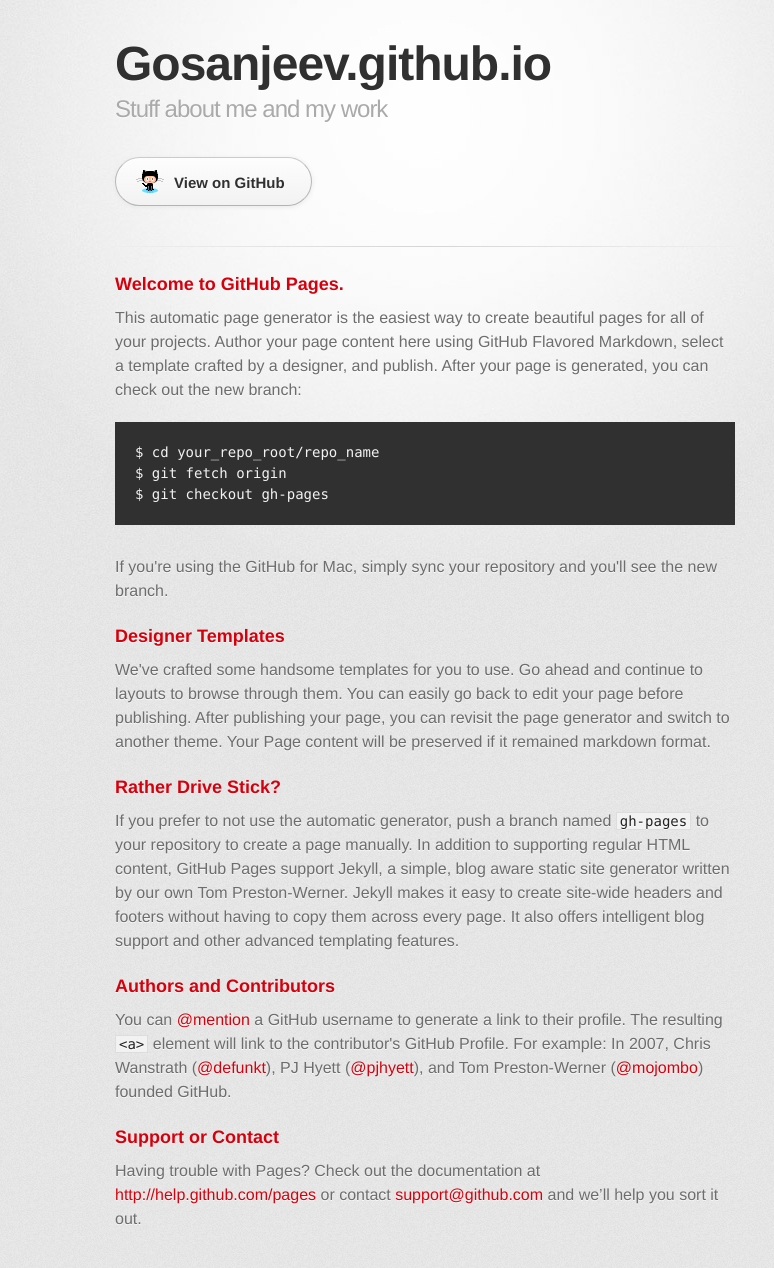
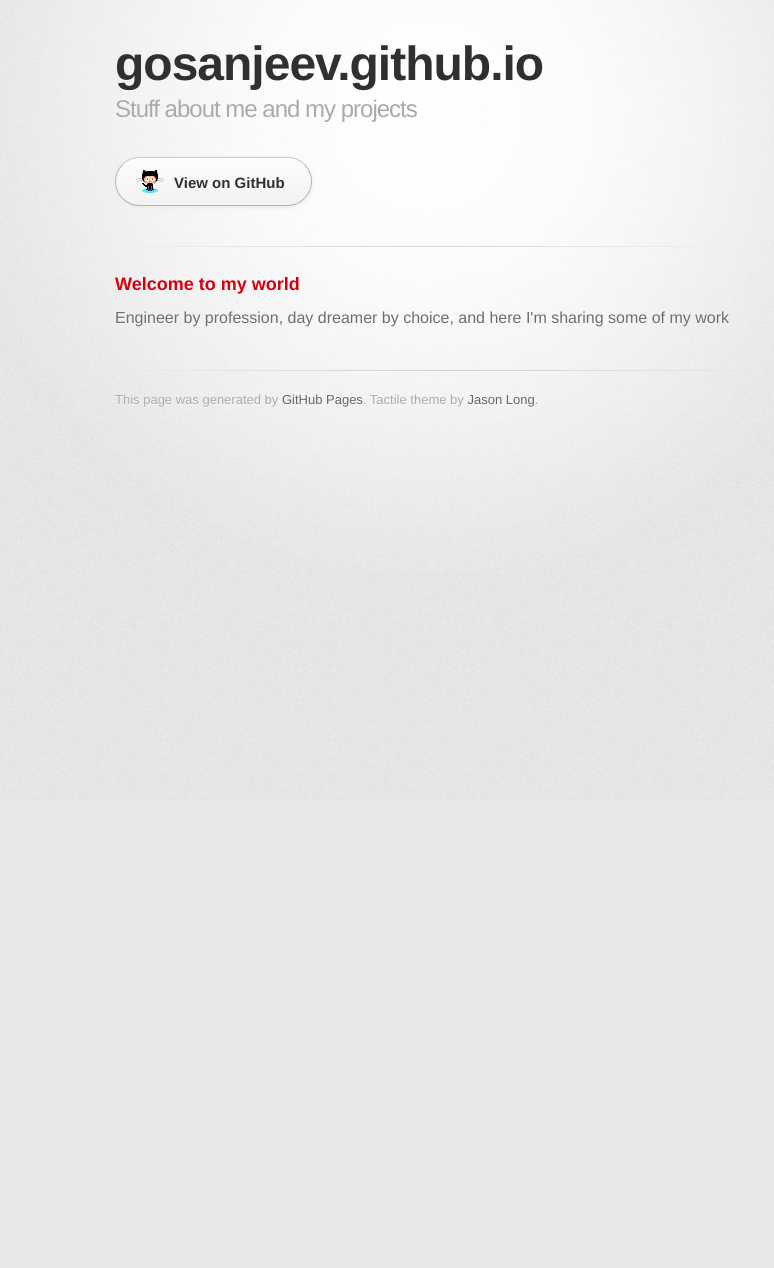
Before and after one commit to gosanjeev/gosanjeev.github.io, a plain HTML site: page index.html in a window 1280 px wide. Shown: the top 1268 px of the page, without its empty margins (215-989 px from the left). After the commit the page ends 800 px from the top, so only its background shows below. Drawn offline with Linux system fonts and the light colour scheme; a web font is replaced by a local one.

Commit message:
Replace master branch with page content via GitHub

```diff
--- a/index.html
+++ b/index.html
@@ -10,7 +10,7 @@
     <!--[if lt IE 9]>
     <script src="//html5shiv.googlecode.com/svn/trunk/html5.js"></script>
     <![endif]-->
-    <title>Gosanjeev.github.io by gosanjeev</title>
+    <title>gosanjeev.github.io by gosanjeev</title>
   </head>
 
   <body>
@@ -18,8 +18,8 @@
       <div class="inner">
 
         <header>
-          <h1>Gosanjeev.github.io</h1>
-          <h2>Stuff about me and my work</h2>
+          <h1>gosanjeev.github.io</h1>
+          <h2>Stuff about me and my projects</h2>
         </header>
 
         <section id="downloads" class="clearfix">
@@ -30,36 +30,9 @@
 
         <section id="main_content">
           <h3>
-<a name="welcome-to-github-pages" class="anchor" href="#welcome-to-github-pages"><span class="octicon octicon-link"></span></a>Welcome to GitHub Pages.</h3>
+<a name="welcome-to-my-world" class="anchor" href="#welcome-to-my-world"><span class="octicon octicon-link"></span></a>Welcome to my world</h3>
 
-<p>This automatic page generator is the easiest way to create beautiful pages for all of your projects. Author your page content here using GitHub Flavored Markdown, select a template crafted by a designer, and publish. After your page is generated, you can check out the new branch:</p>
-
-<pre><code>$ cd your_repo_root/repo_name
-$ git fetch origin
-$ git checkout gh-pages
-</code></pre>
-
-<p>If you're using the GitHub for Mac, simply sync your repository and you'll see the new branch.</p>
-
-<h3>
-<a name="designer-templates" class="anchor" href="#designer-templates"><span class="octicon octicon-link"></span></a>Designer Templates</h3>
-
-<p>We've crafted some handsome templates for you to use. Go ahead and continue to layouts to browse through them. You can easily go back to edit your page before publishing. After publishing your page, you can revisit the page generator and switch to another theme. Your Page content will be preserved if it remained markdown format.</p>
-
-<h3>
-<a name="rather-drive-stick" class="anchor" href="#rather-drive-stick"><span class="octicon octicon-link"></span></a>Rather Drive Stick?</h3>
-
-<p>If you prefer to not use the automatic generator, push a branch named <code>gh-pages</code> to your repository to create a page manually. In addition to supporting regular HTML content, GitHub Pages support Jekyll, a simple, blog aware static site generator written by our own Tom Preston-Werner. Jekyll makes it easy to create site-wide headers and footers without having to copy them across every page. It also offers intelligent blog support and other advanced templating features.</p>
-
-<h3>
-<a name="authors-and-contributors" class="anchor" href="#authors-and-contributors"><span class="octicon octicon-link"></span></a>Authors and Contributors</h3>
-
-<p>You can <a href="https://github.com/blog/821" class="user-mention">@mention</a> a GitHub username to generate a link to their profile. The resulting <code>&lt;a&gt;</code> element will link to the contributor's GitHub Profile. For example: In 2007, Chris Wanstrath (<a href="https://github.com/defunkt" class="user-mention">@defunkt</a>), PJ Hyett (<a href="https://github.com/pjhyett" class="user-mention">@pjhyett</a>), and Tom Preston-Werner (<a href="https://github.com/mojombo" class="user-mention">@mojombo</a>) founded GitHub.</p>
-
-<h3>
-<a name="support-or-contact" class="anchor" href="#support-or-contact"><span class="octicon octicon-link"></span></a>Support or Contact</h3>
-
-<p>Having trouble with Pages? Check out the documentation at <a href="http://help.github.com/pages">http://help.github.com/pages</a> or contact <a href="mailto:support@github.com">support@github.com</a> and we’ll help you sort it out.</p>
+<p>Engineer by profession, day dreamer by choice, and here I'm sharing some of my work</p>
         </section>
 
         <footer>
```
Also changed, not shown: params.json (+1 -1 lines).
